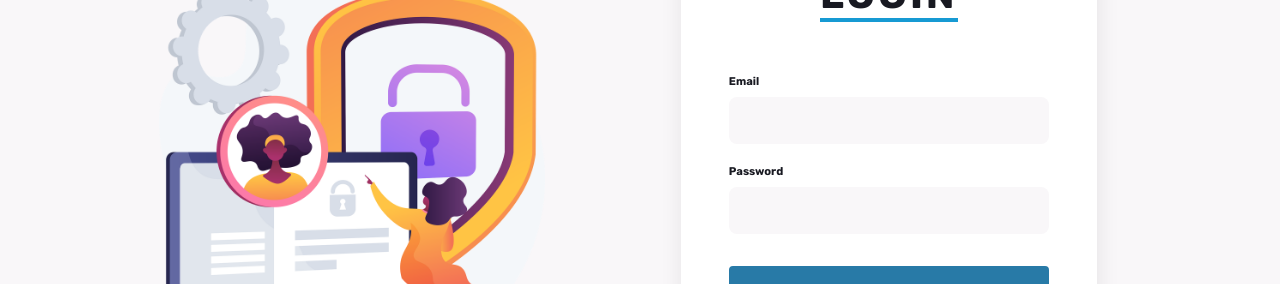
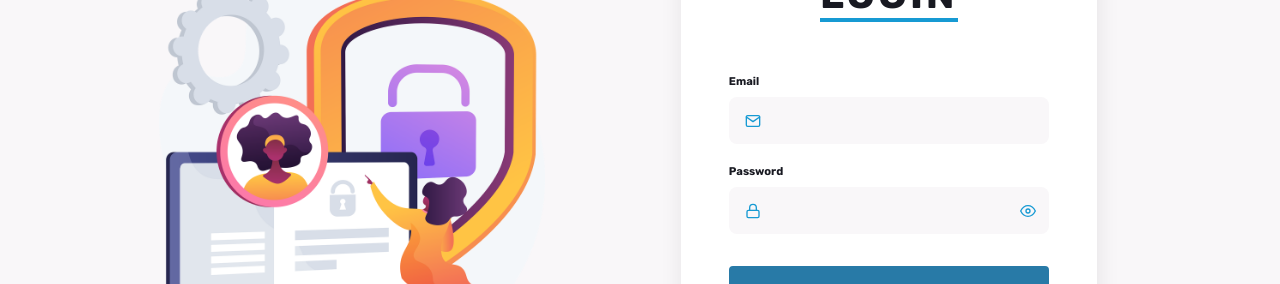
Before and after one commit to kozerka/meet2learn-FE, a React (Create React App) app: page /login in a window 1280 px wide. Shown: the part 266-550 px from the top of the page. Built offline with nearby package versions, Linux system fonts and the light colour scheme; a web font is replaced by a local one.

Commit message:
Password visibility added to input

```diff
--- a/src/components/features/Form/FormField.js
+++ b/src/components/features/Form/FormField.js
@@ -1,24 +1,47 @@
 import PropTypes from 'prop-types';
+import { useState } from 'react';
 import { StyledLabel, StyledInput } from './FormField.styled';
 import { ErrorText } from '../../ui/ErrorText.styled';
-
-const FormField = ({ label, type, name, errors, values, touched, handleChange, handleBlur }) => {
+import { StyledIcon, StyledIconForPasswordVisibility } from '../../ui/Icon.styled';
+import { FiEyeOff, FiEye } from 'react-icons/fi';
+const FormField = ({
+	label,
+	type,
+	name,
+	errors,
+	values,
+	touched,
+	handleChange,
+	handleBlur,
+	icon,
+	...props
+}) => {
+	const [showPassword, setShowPassword] = useState(false);
 	const hasError = touched[name] && errors[name];
+	const isPasswordField = type === 'password';
+	const inputType = isPasswordField && showPassword ? 'text' : type;
 
 	return (
-		<>
+		<div style={{ position: 'relative' }}>
 			<StyledLabel htmlFor={name}>{label}</StyledLabel>
 			<StyledInput
 				id={name}
-				type={type}
+				type={inputType}
 				name={name}
 				onChange={handleChange}
 				onBlur={handleBlur}
 				value={values[name]}
 				$hasError={hasError}
 			/>
+			{props.type === 'password' && <StyledInput />}
+			<StyledIcon>{icon}</StyledIcon>
+			{isPasswordField && (
+				<StyledIconForPasswordVisibility onClick={() => setShowPassword(!showPassword)}>
+					{showPassword ? <FiEyeOff /> : <FiEye />}
+				</StyledIconForPasswordVisibility>
+			)}
 			{hasError && <ErrorText>{errors[name]}</ErrorText>}
-		</>
+		</div>
 	);
 };
 
@@ -31,6 +54,7 @@ FormField.propTypes = {
 	touched: PropTypes.objectOf(PropTypes.bool),
 	handleChange: PropTypes.func.isRequired,
 	handleBlur: PropTypes.func.isRequired,
+	icon: PropTypes.node,
 };
 
 FormField.defaultProps = {
--- a/src/components/features/Form/FormField.styled.js
+++ b/src/components/features/Form/FormField.styled.js
@@ -1,9 +1,10 @@
 import styled from 'styled-components';
 
 export const StyledInput = styled.input`
+	position: relative;
 	min-width: 320px;
 	width: 100%;
-	padding: 1rem;
+	padding: 1rem 2.5rem;
 	border: none;
 	display: block;
 	background-color: ${({ theme }) => theme.body};
--- /dev/null
+++ b/src/components/ui/Icon.styled.js
@@ -0,0 +1,20 @@
+import styled from 'styled-components';
+export const StyledIcon = styled.p`
+	color: ${({ theme }) => theme.secondary};
+	width: 3px;
+	font-size: 1rem;
+	position: absolute;
+	top: 2.7rem;
+	left: 1rem;
+`;
+
+export const StyledIconForPasswordVisibility = styled.p`
+	position: absolute;
+	color: ${({ theme }) => theme.secondary};
+	position: absolute;
+	top: 2.7rem;
+	right: 1.6rem;
+	width: 3px;
+
+	cursor: pointer;
+`;
--- a/src/data/registerFormFields.js
+++ b/src/data/registerFormFields.js
@@ -1,6 +1,7 @@
+import { FiMail, FiLock, FiUser } from 'react-icons/fi';
 export const registerFormFields = [
-	{ label: 'Name', type: 'text', name: 'name' },
-	{ label: 'Email', type: 'email', name: 'email' },
-	{ label: 'Password', type: 'password', name: 'password' },
-	{ label: 'Confirm Password', type: 'password', name: 'confirmPassword' },
+	{ label: 'Name', type: 'text', name: 'name', icon: <FiUser /> },
+	{ label: 'Email', type: 'email', name: 'email', icon: <FiMail /> },
+	{ label: 'Password', type: 'password', name: 'password', icon: <FiLock /> },
+	{ label: 'Confirm Password', type: 'password', name: 'confirmPassword', icon: <FiLock /> },
 ];
--- a/src/pages/public/Login/Login.js
+++ b/src/pages/public/Login/Login.js
@@ -7,6 +7,7 @@ import FormField from '../../../components/features/Form/FormField';
 import { PageContainer, ContentContainer, FormContainer } from '../../../components/ui/Containers';
 import { Image, ImageContainer } from '../../../components/ui/Image.styled';
 import { LinkStyled } from '../../../components/ui/Link.styled';
+import { FiMail, FiLock } from 'react-icons/fi';
 // import { toast } from 'react-toastify';
 // import axios from 'axios';
 
@@ -52,6 +53,7 @@ const Login = () => {
 							touched={touched}
 							handleChange={handleChange}
 							handleBlur={handleBlur}
+							icon={<FiMail />}
 						/>
 						<FormField
 							label={'Password'}
@@ -62,6 +64,7 @@ const Login = () => {
 							touched={touched}
 							handleChange={handleChange}
 							handleBlur={handleBlur}
+							icon={<FiLock />}
 						/>
 
 						<Button $disabled={isSubmitting} $primary $fullWidth type={'submit'}>
--- a/src/pages/public/Register/Register.js
+++ b/src/pages/public/Register/Register.js
@@ -69,6 +69,7 @@ const Register = () => {
 								touched={touched}
 								handleChange={handleChange}
 								handleBlur={handleBlur}
+								icon={field.icon}
 							/>
 						))}
 
```
Also changed, not shown: 1 other file (tests, documents, lock files or other folders).
